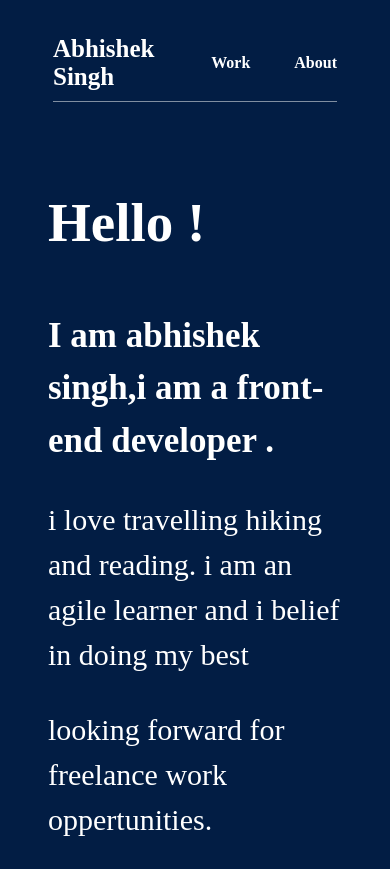
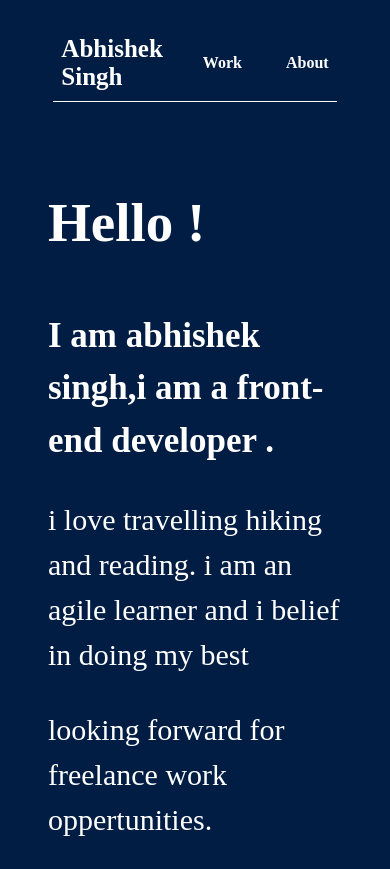
Before and after one commit to don-quixotee/portfolio, a plain HTML site: page index.html in a window 390 px wide. Shown: the top 869 px of the page. Drawn offline with Linux system fonts and the light colour scheme.

Commit message:
Add files via upload

```diff
--- a/main.css
+++ b/main.css
@@ -98,6 +98,14 @@ body{
 
 @media screen and (max-width: 800px)
  {
+     .top-nav{
+        box-shadow: 0 1px 0 0;
+        flex-direction: row;
+        justify-content: center;
+        align-items: center;
+
+     }
+
 
     #intro-block
     {
```
